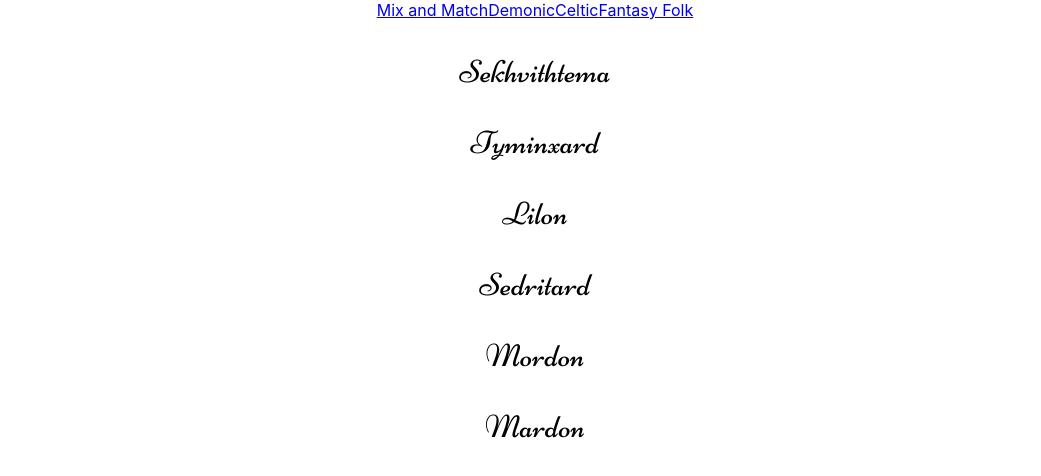
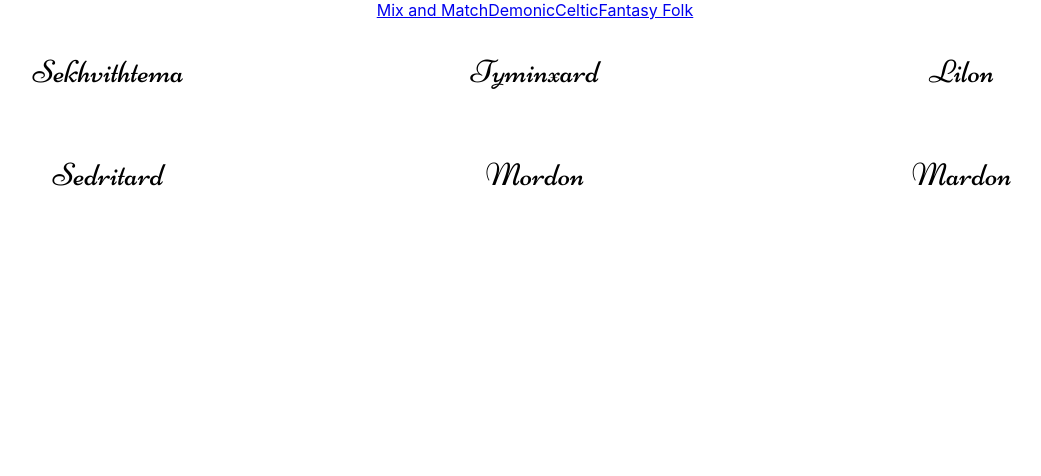
Before and after one commit to brewchetta/name-generator, a React (Create React App) app: page /demonic in a window 1280 px wide. Shown: the top 476 px of the page, without its empty margins (105-1146 px from the left). Built offline with nearby package versions, Linux system fonts and the light colour scheme.

Commit message:
added in namelist grid class

```diff
--- a/src/components/App.css
+++ b/src/components/App.css
@@ -1,5 +1,10 @@
 .App {
   text-align: center;
+}
+
+.name-list {
+  display: grid;
+  grid-template-columns: repeat(3, 1fr);
 }
 
 #mix-and-match {
```
